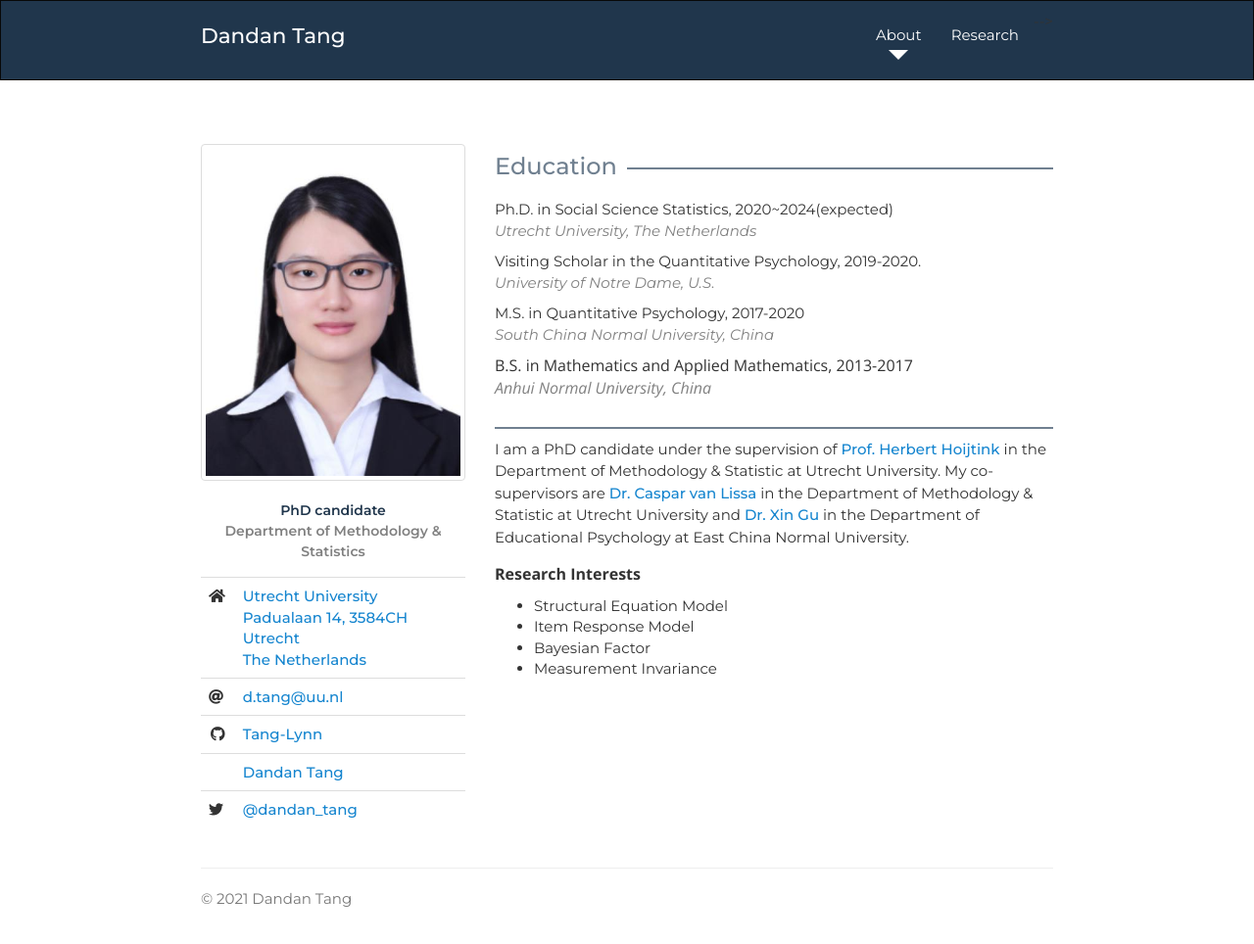
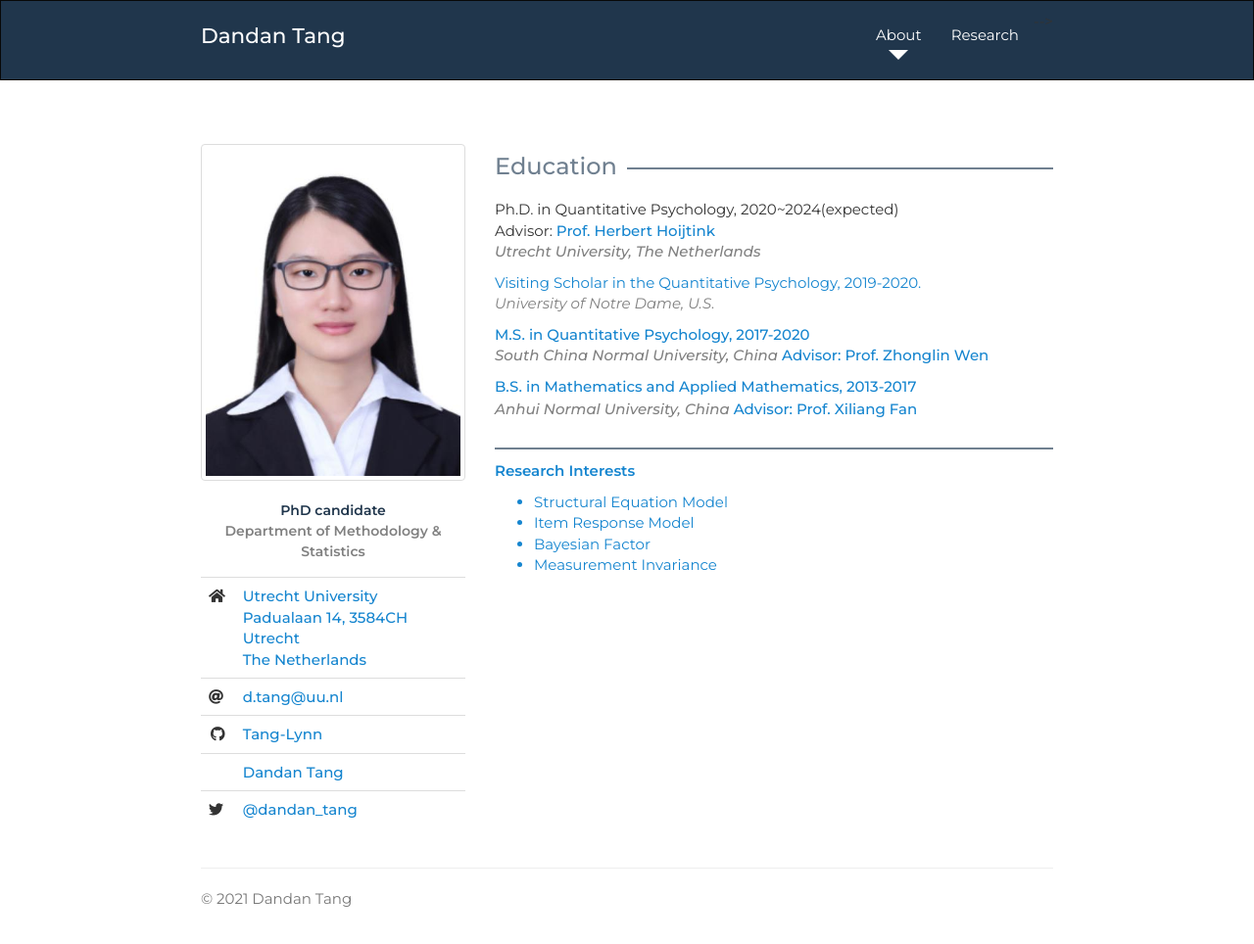
Before and after one commit to Tang-Lynn/tang-lynn.github.io, a Jekyll site: the page index.html, which Jekyll copies as it is, in a window 1280 px wide. Shown: the whole page at 98% size. Built offline with Jekyll 4.4.1, drawn with Linux system fonts in a browser that asks for light colours; nearby versions of some CDN libraries; a style sheet for code colours, icons or effects is not loaded.

Commit message:
Update index.html

```diff
--- a/index.html
+++ b/index.html
@@ -106,7 +106,8 @@
 
         <ul id="education">
           <li>
-          Ph.D. in Social Science Statistics, 2020~2024(expected)<br>
+          Ph.D. in Quantitative Psychology, 2020~2024(expected)<br>
+           Advisor: <a href="https://www.uu.nl/staff/hhoijtink">Prof. Herbert Hoijtink <br>
           <span class="university"><em>Utrecht University, The Netherlands</em></span>
           </li>
 	 <li>
@@ -116,16 +117,18 @@
           <li>
             M.S. in Quantitative Psychology, 2017-2020 <br>
             <span class="university"><em>South China Normal University, China</em></span>
+	   Advisor: <a href="https://psy.scnu.edu.cn/a/20150624/17.html">Prof. Zhonglin Wen <br>
 	</li>
           </ul>
 	    B.S. in Mathematics and Applied Mathematics, 2013-2017 <br>
             <span class="university"><em>Anhui Normal University, China</em></span>
+	    Advisor: <a href="https://math.ahnu.edu.cn/info/1078/6926.htm">Prof. Xiliang Fan <br>
 	</li>
           </ul>
 
         <h3 class="push-down-4"></h3>
 
-        <p>I am a PhD candidate under the supervision of <a href= "https://www.uu.nl/staff/hhoijtink"> Prof. Herbert Hoijtink </a>in the Department of Methodology & Statistic at Utrecht University. My co-supervisors are <a href= "https://www.uu.nl/staff/CJvanLissa"> Dr. Caspar van Lissa </a> in the Department of Methodology & Statistic at Utrecht University and <a href= "http://www.dep.ecnu.edu.cn/eng/06/6e/c16899a198254/page.htm"> Dr. Xin Gu </a> in the Department of Educational Psychology at East China Normal University.</p>
+        <!-- <p>I am a PhD candidate under the supervision of <a href= "https://www.uu.nl/staff/hhoijtink"> Prof. Herbert Hoijtink </a>in the Department of Methodology & Statistic at Utrecht University. My co-supervisors are <a href= "https://www.uu.nl/staff/CJvanLissa"> Dr. Caspar van Lissa </a> in the Department of Methodology & Statistic at Utrecht University and <a href= "http://www.dep.ecnu.edu.cn/eng/06/6e/c16899a198254/page.htm"> Dr. Xin Gu </a> in the Department of Educational Psychology at East China Normal University.</p>  -->
 	<p> </p>
             <b>Research Interests</b>
             <ul class="push-down-1">
```
